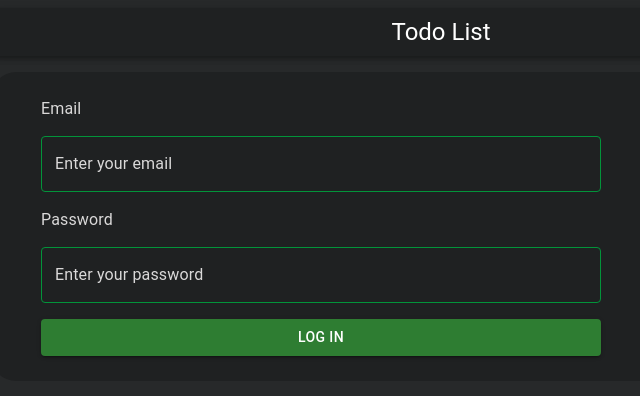
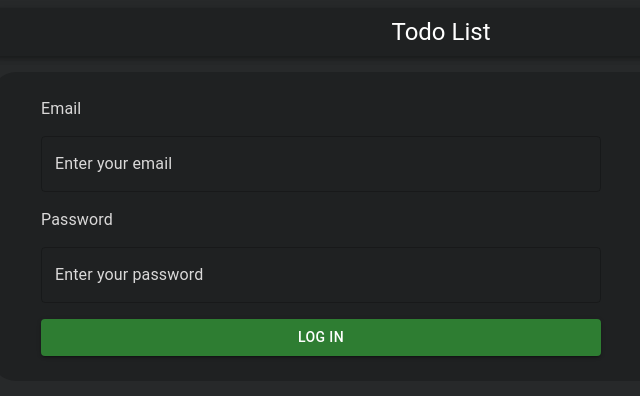
Before and after one commit to mohamed344/todolist-react, a React (Create React App) app: page / in a window 1280 px wide. Shown: the top 396 px of the page, without its empty margins (199-839 px from the left). Built offline with nearby package versions, Linux system fonts and the light colour scheme.

Commit message:
loginForm

```diff
--- a/src/components/AddItem/AddItem.js
+++ b/src/components/AddItem/AddItem.js
@@ -7,7 +7,7 @@
 
     const handleSubmit = async () => {
         try {
-        const response = await API.post('/api/users/register', { title: input });
+        const response = await API.post('/api/tasks/create', { title: input });
         console.log(response.data);
         setInput('');
         } catch (error) {
@@ -73,9 +73,9 @@
                     width: '30%',
                     backgroundColor: '#02943a',
                     '&:hover': {
-                        backgroundColor: '#35af64', // Hover background color
+                        backgroundColor: '#35af64',
                     },
-                }}>Add a task</Button>
+                }} onClick={handleSubmit} >Add a task</Button>
             </Stack>
         </>
         )
--- a/src/pages/Login.js
+++ b/src/pages/Login.js
@@ -1,21 +1,26 @@
-import React from "react";
+import React, { useState } from "react";
 import { Stack, Button, TextField, InputLabel } from "@mui/material";
 import API from "../api";
 
 function Login() {
+  const [username, setUsername] = useState("");
+  const [password, setPassword] = useState("");
 
   const handleLogin = async () => {
     try {
-          const response = await API.post('/api/users/login', {
-            username: '',
-            password: ''
-          });
-          // Process the response, e.g., save authentication token, redirect to dashboard, etc.
+      const response = await API.post("/api/users/login", { username, password });
       console.log(response.data);
     } catch (error) {
-          // Handle error, e.g., display error message, clear form fields, etc.
       console.error(error);
     }
+  };
+
+  const handleUsernameChange = (e) => {
+    setUsername(e.target.value);
+  };
+
+  const handlePasswordChange = (e) => {
+    setPassword(e.target.value);
   };
 
   return (
@@ -34,11 +39,6 @@ function Login() {
             fontSize: "16px",
             width: "70%",
           },
-          classes: {
-            root: "success-root",
-            focused: "success-focused",
-            notchedOutline: "success-notchedOutline",
-          },
         }}
         InputLabelProps={{
           style: {
@@ -46,6 +46,8 @@ function Login() {
             fontSize: "16px",
           },
         }}
+        value={username}
+        onChange={handleUsernameChange}
       />
       <InputLabel
         htmlFor="outlined-adornment-password"
@@ -57,17 +59,12 @@ function Login() {
         id="standard-adornment-password"
         label="Enter your password"
         color="success"
-        type={"password"}
+        type="password"
         InputProps={{
           style: {
             color: "#fff",
             fontSize: "16px",
             width: "70%",
-          },
-          classes: {
-            root: "success-root",
-            focused: "success-focused",
-            notchedOutline: "success-notchedOutline",
           },
         }}
         InputLabelProps={{
@@ -76,8 +73,15 @@ function Login() {
             fontSize: "16px",
           },
         }}
+        value={password}
+        onChange={handlePasswordChange}
       />
-      <Button variant="contained" color="success" sx={{ width: "70%" }} onClick={handleLogin}>
+      <Button
+        variant="contained"
+        color="success"
+        sx={{ width: "70%" }}
+        onClick={handleLogin}
+      >
         Log In
       </Button>
     </Stack>
```
Lines whose indentation alone changed are shown as unchanged.
